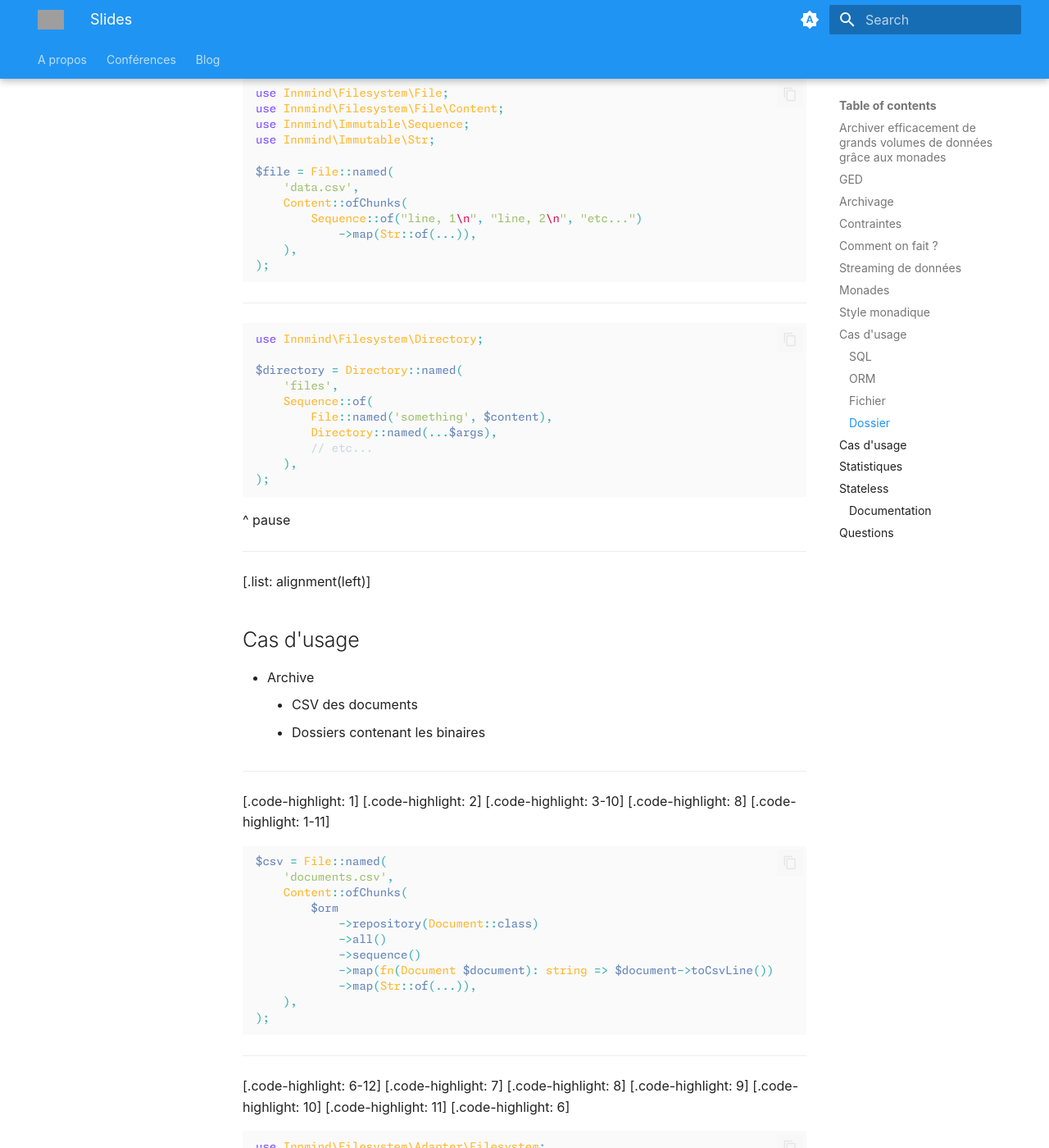
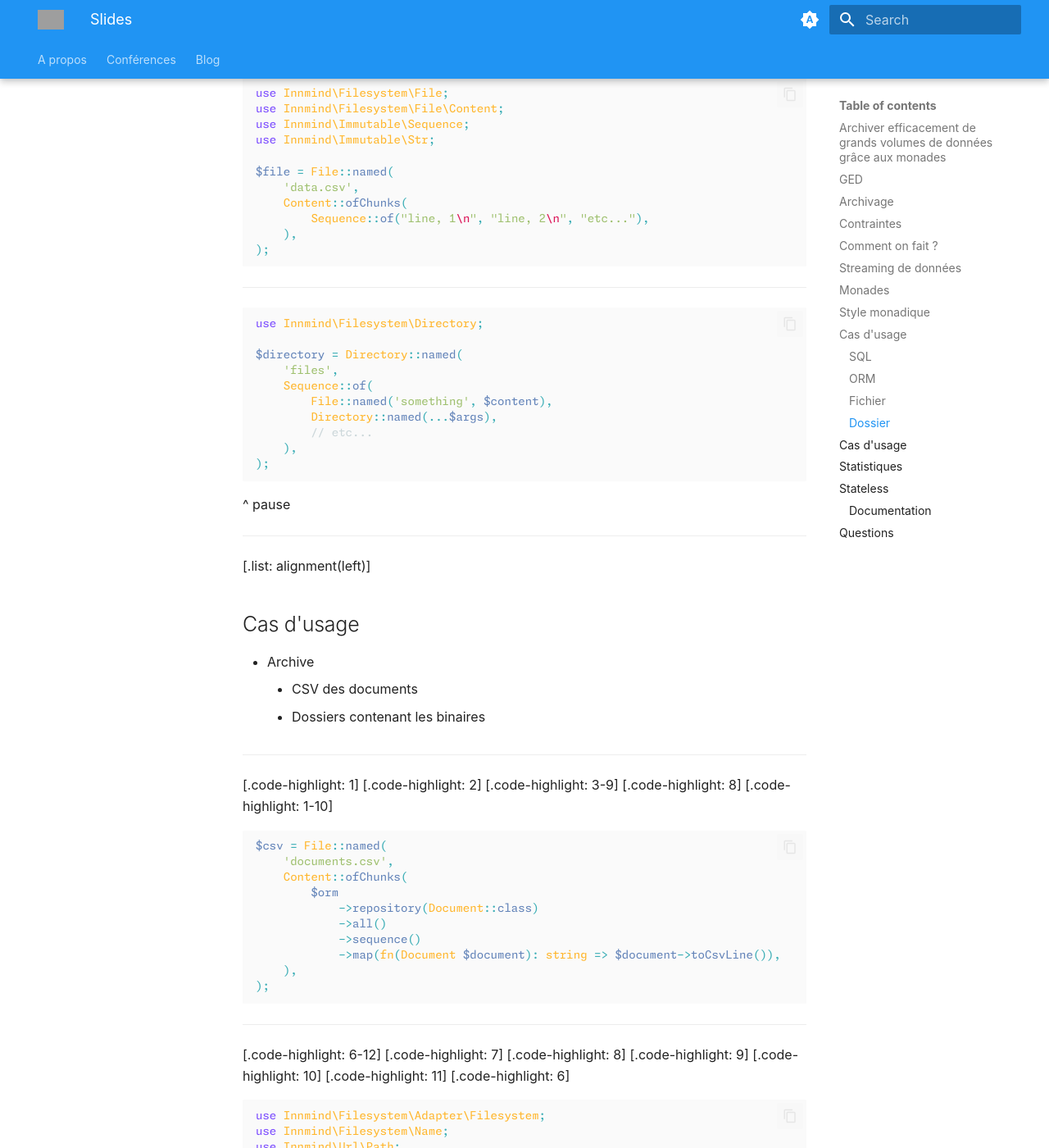
Before and after one commit to Baptouuuu/baptouuuu.github.io, an MkDocs documentation site: the page built from docs/conferences/retex archivage/slides.md, in a window 1280 px wide and 1400 px high, scrolled down 6120 px. Shown: the whole window at 82% size. Built offline with MkDocs 1.6.1 and Material for MkDocs 9.7.7, drawn with Linux system fonts in a browser that asks for light colours; some of the changed text lies outside the part shown; grey boxes are pictures that could not be loaded.

Commit message:
remove superfluous code not relevant to the examples

````diff
--- a/docs/conferences/retex archivage/slides.md
+++ b/docs/conferences/retex archivage/slides.md
@@ -297,8 +297,7 @@ use Innmind\Immutable\Str;
 $file = File::named(
     'data.csv',
     Content::ofChunks(
-        Sequence::of("line, 1\n", "line, 2\n", "etc...")
-            ->map(Str::of(...)),
+        Sequence::of("line, 1\n", "line, 2\n", "etc..."),
     ),
 );
 ```
@@ -334,9 +333,9 @@ $directory = Directory::named(
 
 [.code-highlight: 1]
 [.code-highlight: 2]
-[.code-highlight: 3-10]
+[.code-highlight: 3-9]
 [.code-highlight: 8]
-[.code-highlight: 1-11]
+[.code-highlight: 1-10]
 
 ```php
 $csv = File::named(
@@ -346,8 +345,7 @@ $csv = File::named(
             ->repository(Document::class)
             ->all()
             ->sequence()
-            ->map(fn(Document $document): string => $document->toCsvLine())
-            ->map(Str::of(...)),
+            ->map(fn(Document $document): string => $document->toCsvLine()),
     ),
 );
 ```
````
Also changed, not shown: other parts of docs/conferences/retex archivage/slides.md (+3 -4 lines).
